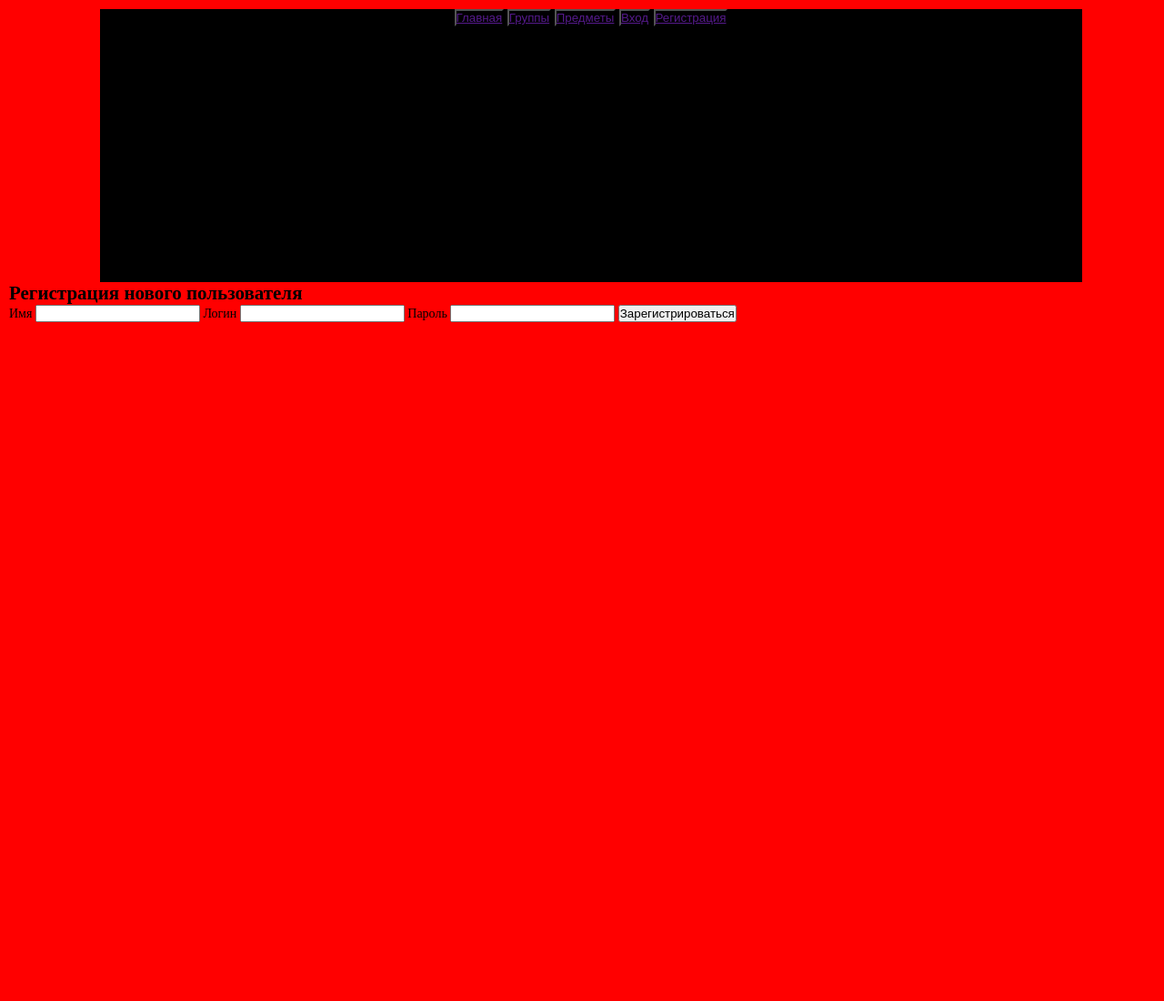
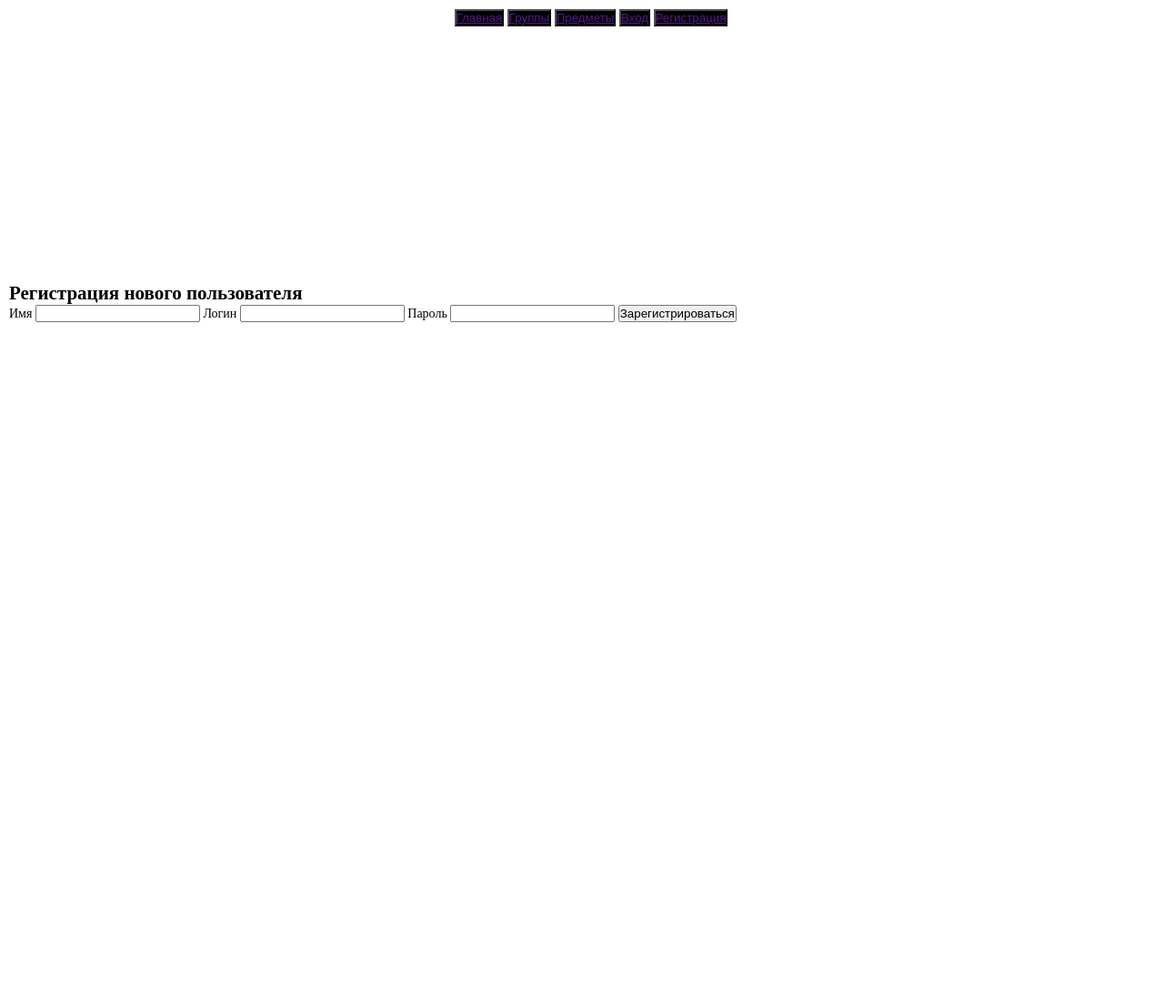
Before and after one commit to OleGK4/backend-practice, a PHP site: template views/site/signup.php in a window 1280 px wide. Shown: the whole page at 91% size. Run offline with PHP 8.4, Linux system fonts and the light colour scheme; the template is opened without the code that fills it, so the values that code supplies are empty.

Commit message:
stylesheet works

```diff
--- a/views/site/style/main.css
+++ b/public/style/main.css
@@ -6,12 +6,10 @@
     font-size: 14px;
     width: 100%;
     height: 1080px;
-    background-color: red;
     padding: 10px 10px;
 }
 header{
     display: flex;
-    background-color: black;
     width: 1080px;
     height: 300px;
 }
--- a/views/layouts/main.php
+++ b/views/layouts/main.php
@@ -2,8 +2,8 @@
 <html lang="ru">
 <head>
     <meta charset="UTF-8">
+    <link type="text/css" rel="stylesheet" href="../../public/style/main.css">
     <link href="https://fonts.googleapis.com/css?family=Ubuntu&display=swap" rel="stylesheet"/>
-    <link rel="stylesheet" href="../site/style/main.css">
     <title>Pop it MVC</title>
 </head>
 <body>
--- a/views/site/login.php
+++ b/views/site/login.php
@@ -5,8 +5,8 @@
 <!doctype html>
 <html lang="ru">
 <head>
+    <link type="text/css" rel="stylesheet" href="../../public/style/main.css">
     <link href="https://fonts.googleapis.com/css?family=Ubuntu&display=swap" rel="stylesheet"/>
-    <link rel="stylesheet" href="style/main.css">
     <title>Document</title></head>
 <body>
 
```
